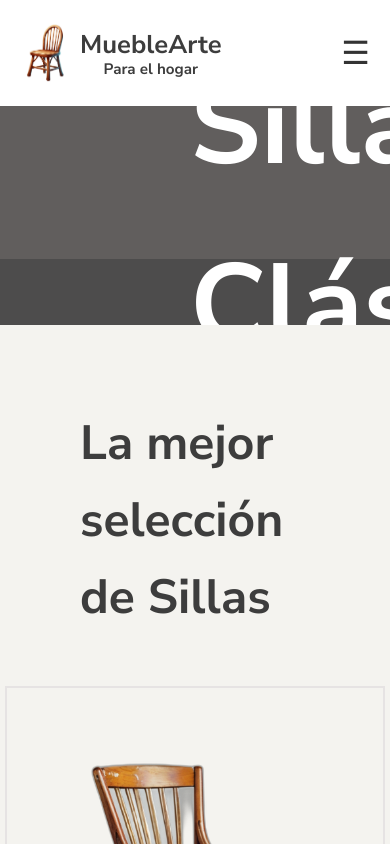
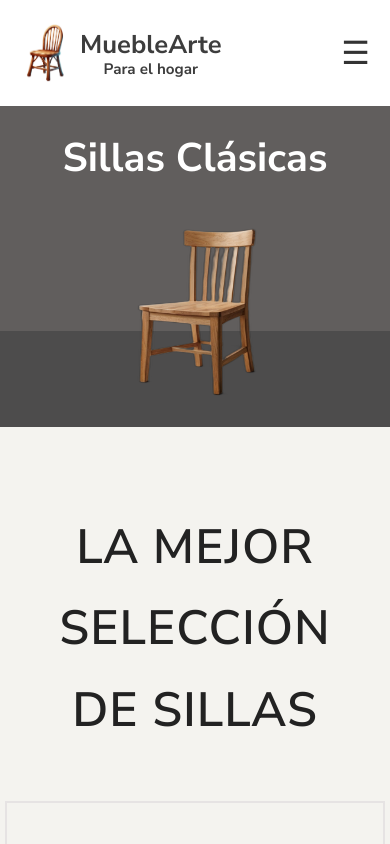
Before and after one commit to camilo-cloud/pagina-muebles, a React (Vite) app: page /#/sillas in a window 390 px wide. Shown: the top 844 px of the page. Built offline with nearby package versions, Linux system fonts and the light colour scheme.

Commit message:
feat(sillas): make page responsive for mobile devices

```diff
--- a/src/components/SectionBanner.css
+++ b/src/components/SectionBanner.css
@@ -32,3 +32,44 @@
     /* Combines horizontal flip and translation */
     transform: scaleX(-1) translateX(var(--image-offset));
 }
+
+@media (max-width: 768px) {
+    .section-banner {
+      flex-direction: column;
+      padding: 20px;
+      text-align: center;
+    }
+
+    .section-title {
+      font-size: 2.5rem;
+      position: static;
+      transform: none;
+      margin-bottom: 20px;
+      max-width: 100%;
+    }
+
+    .section-banner img {
+      width: 100%;
+      transform: translateX(0) !important; /* Override dynamic offset on mobile */
+    }
+
+    .section-banner img.flip-horizontal {
+      transform: scaleX(-1) translateX(0) !important;
+    }
+
+    .container {
+      padding: 20px;
+    }
+
+    .container h2 {
+      font-size: 2rem;
+      padding: 20px 0;
+      text-align: center;
+    }
+
+    .container-product-cards {
+      flex-direction: column;
+      align-items: center;
+      gap: 30px;
+    }
+  }
--- a/src/pages/Sillas.jsx
+++ b/src/pages/Sillas.jsx
@@ -18,7 +18,7 @@ export default function Sillas() {
             imageOffset={-300} // ADDED: specific offset for sillas image
             />
             <section className="container">
-                <h2>La mejor selección de Sillas</h2>
+                <h2 className="sillas-title">La mejor selección de Sillas</h2>
                 <div className="container-product-cards">
                     {sillas.map(silla => (
                         <ProductCardSales
--- a/src/styles/ProductCardStyles.css
+++ b/src/styles/ProductCardStyles.css
@@ -9,9 +9,22 @@
     padding: 40px;
     font-size: 3rem;
 }
+
 .container-product-cards{
     display: flex;
     justify-content: space-between;
     gap:20px;
     flex-wrap: wrap;
 }
+@media (max-width: 768px) {
+    .sillas-title {
+        font-size: 2.2rem;
+        padding: 20px;
+        text-align: center;
+        font-weight: 600;
+        text-transform: uppercase;
+        color: #222;
+        letter-spacing: 1px;
+        line-height: 1.7;
+    }
+}
```
